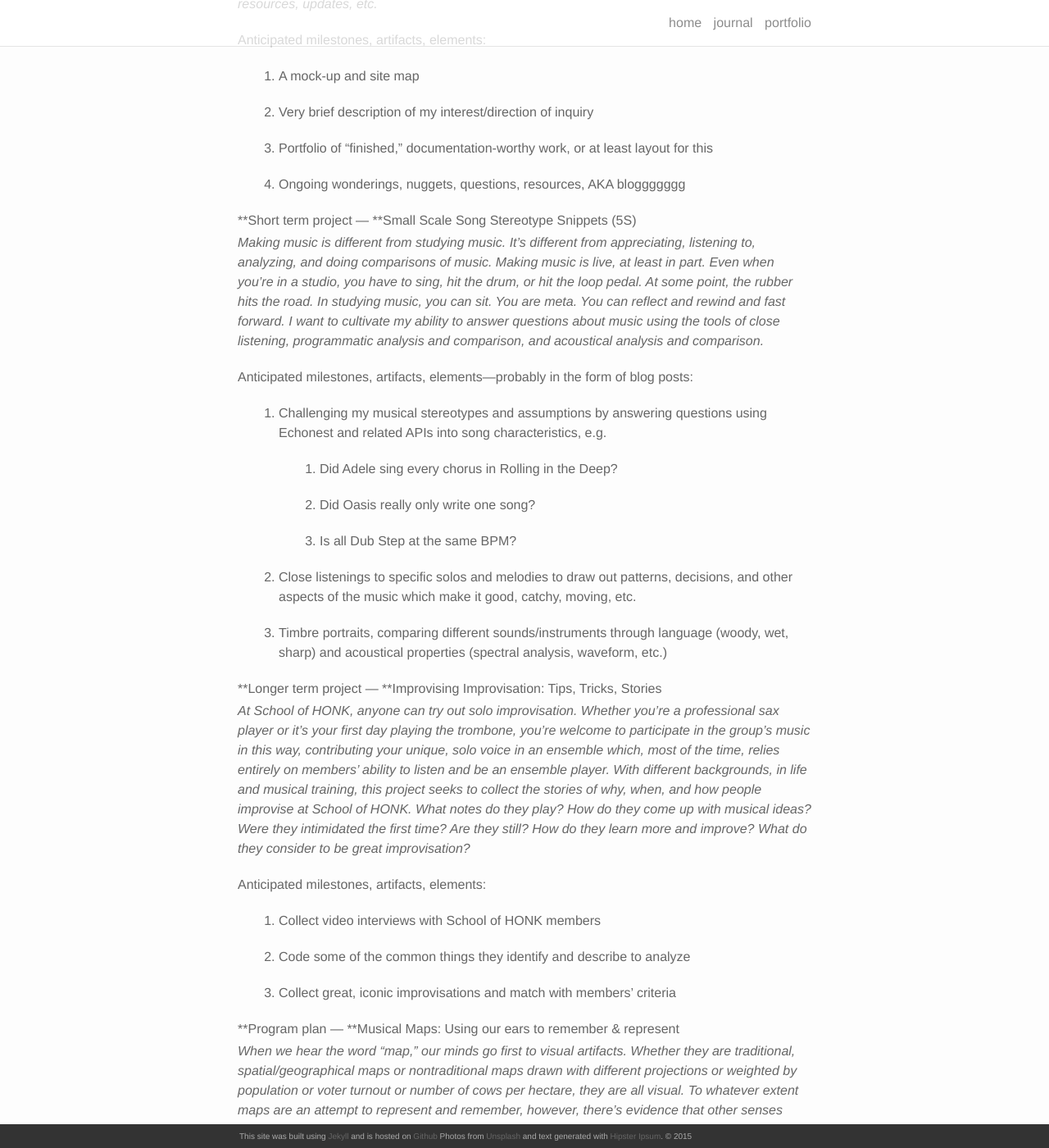
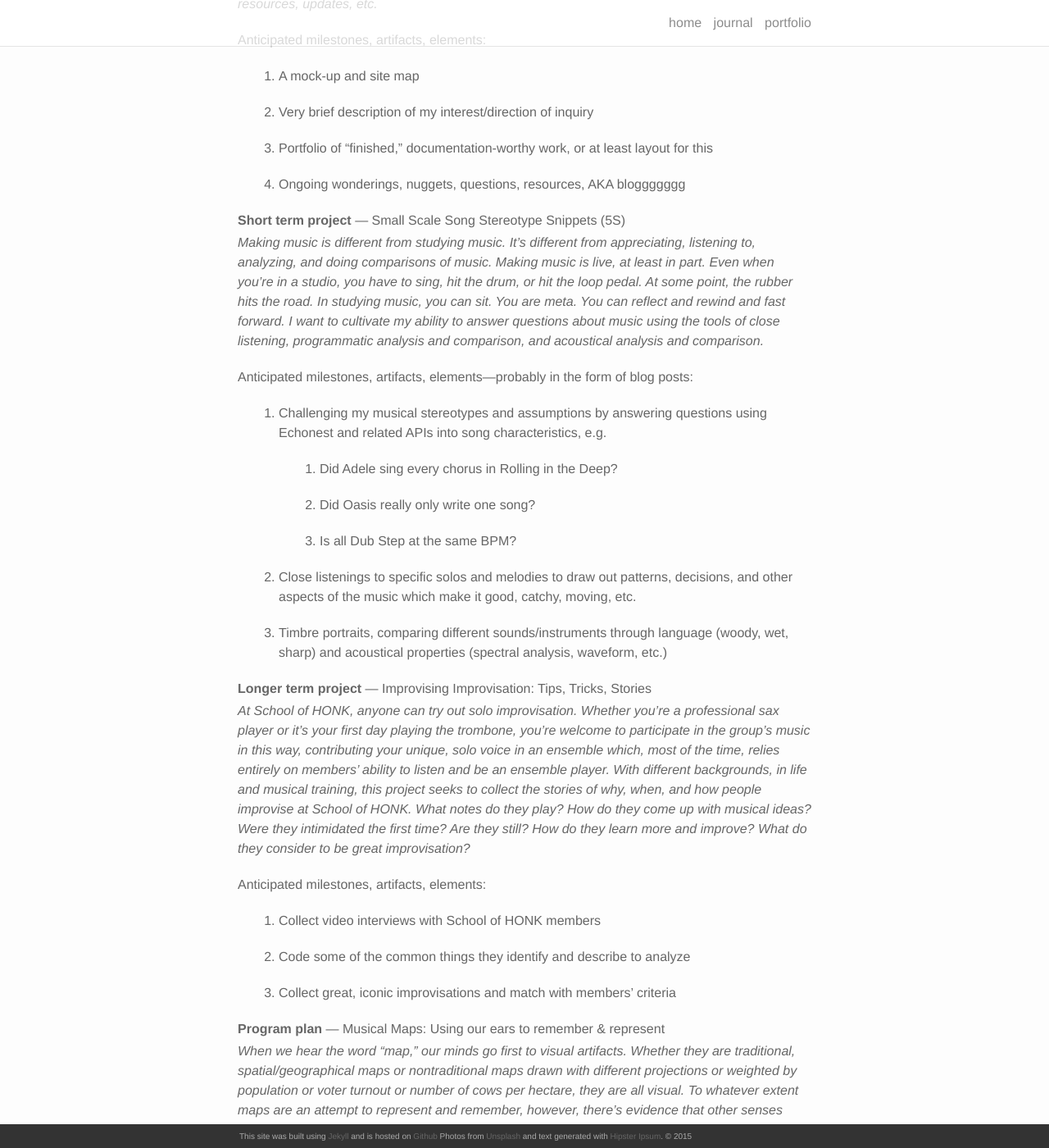
Before and after one commit to shduff/noise, a Jekyll site: the page built from index.md, in a window 1280 px wide and 1400 px high, scrolled down 3245 px. Shown: the whole window at 82% size. Built offline with Jekyll 4.4.1, drawn with Linux system fonts in a browser that asks for light colours; nearby versions of some CDN libraries; some of the changed text lies outside the part shown.

Commit message:
style tweaks on proposal

```diff
--- a/index.md
+++ b/index.md
@@ -52,7 +52,7 @@ Ornette Coleman was notorious for this kind of thing, but punk and grunge musici
 
 These are some notes and plans for the projects I'm currently pursuing (or trying to get to pursuing) within my program of study.
 
-#### **Meta — **Design, deploy, and document at [http://shaunalynn.org/noise](http://shaunalynn.org/noise)
+#### **Meta** — Design, deploy, and document at [http://shaunalynn.org/noise](http://shaunalynn.org/noise)
 
 *If good music has Energy in its sound, this site has it visually—in its colors, motions, and interactions. It captures a sense of the novice, communicating quality through well-scoped visual design choices which mirror the types of trade-offs a novice musician must make in order to create great music. That said, it should also be functional, serving as a (relatively) static landing page and portfolio site for N&tN endeavors, similar to my personal site, with some spaces for sharing related resources, updates, etc.*
 
@@ -66,7 +66,7 @@ Anticipated milestones, artifacts, elements:
 
 4. Ongoing wonderings, nuggets, questions, resources, AKA bloggggggg
 
-#### **Short term project — **Small Scale Song Stereotype Snippets (5S)
+#### **Short term project** — Small Scale Song Stereotype Snippets (5S)
 
 *Making music is different from studying music. It's different from appreciating, listening to, analyzing, and doing comparisons of music. Making music is live, at least in part. Even when you’re in a studio, you have to sing, hit the drum, or hit the loop pedal. At some point, the rubber hits the road. In studying music, you can sit. You are meta. You can reflect and rewind and fast forward. I want to cultivate my ability to answer questions about music using the tools of close listening, programmatic analysis and comparison, and acoustical analysis and comparison.*
 
@@ -84,7 +84,7 @@ Anticipated milestones, artifacts, elements—probably in the form of blog posts
 
 3. Timbre portraits, comparing different sounds/instruments through language (woody, wet, sharp) and acoustical properties (spectral analysis, waveform, etc.)
 
-#### **Longer term project — **Improvising Improvisation: Tips, Tricks, Stories
+#### **Longer term project** — Improvising Improvisation: Tips, Tricks, Stories
 
 *At School of HONK, anyone can try out solo improvisation. Whether you're a professional sax player or it’s your first day playing the trombone, you’re welcome to participate in the group’s music in this way, contributing your unique, solo voice in an ensemble which, most of the time, relies entirely on members’ ability to listen and be an ensemble player. With different backgrounds, in life and musical training, this project seeks to collect the stories of why, when, and how people improvise at School of HONK. What notes do they play? How do they come up with musical ideas? Were they intimidated the first time? Are they still? How do they learn more and improve? What do they consider to be great improvisation?*
 
@@ -96,7 +96,7 @@ Anticipated milestones, artifacts, elements:
 
 3. Collect great, iconic improvisations and match with members' criteria
 
-#### **Program plan — **Musical Maps: Using our ears to remember & represent
+#### **Program plan** — Musical Maps: Using our ears to remember & represent
 
 *When we hear the word "map," our minds go first to visual artifacts. Whether they are traditional, spatial/geographical maps or nontraditional maps drawn with different projections or weighted by population or voter turnout or number of cows per hectare, they are all visual. To whatever extent maps are an attempt to represent and remember, however, there's evidence that other senses might have something to contribute. Scientists have studied the direct connection between smell and memory. We’ve all experienced the way a song can bring you back to particular moment in your past. In this program, we will explore nontraditional ways to represent and remember information (as “maps”) and specifically look at how we can use sound and music, whether as the subjects represented in our maps or as the form or representation of some other subject.*
 
```
